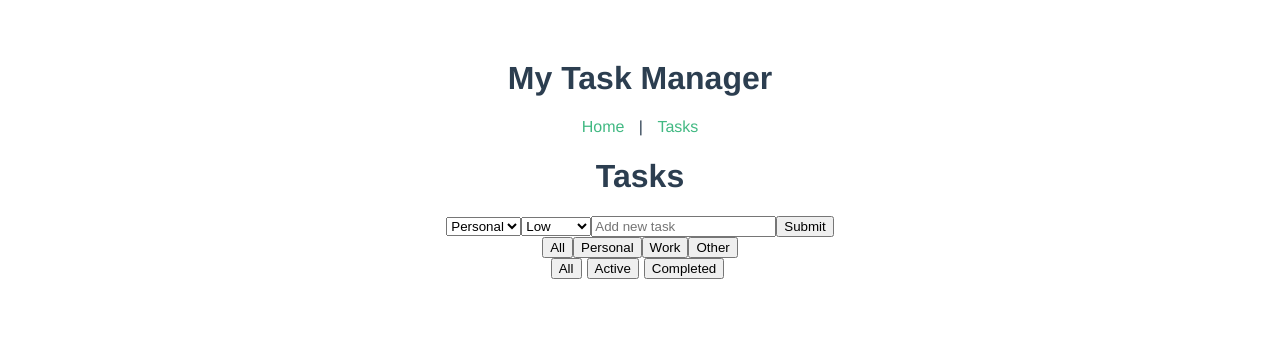
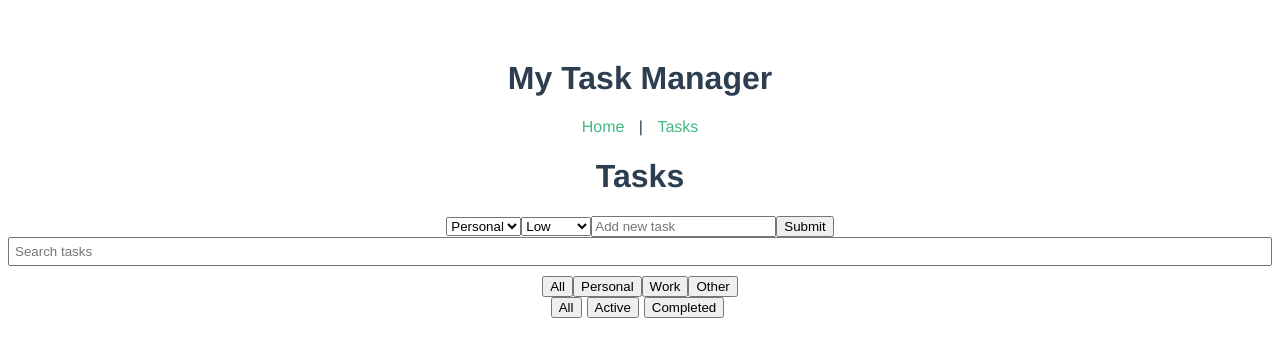
Before and after one commit to Lisofsky023/my-task-manager, a Vue app: page /tasks in a window 1280 px wide. Shown: the top 356 px of the page. Built offline with nearby package versions, Linux system fonts and the light colour scheme.

Commit message:
add search

```diff
--- a/src/components/TaskForm.vue
+++ b/src/components/TaskForm.vue
@@ -56,7 +56,8 @@ export default {
         text: taskText.value,
         id: taskId.value,
         category: taskCategory.value,
-        priority: taskPriority.value });
+        priority: taskPriority.value,
+       });
       taskText.value = '';
       taskId.value = null;
       taskCategory.value = 'Personal';
--- a/src/components/TaskList.vue
+++ b/src/components/TaskList.vue
@@ -1,6 +1,7 @@
 <template>
   <div>
     <task-form @submit-task="handleTaskSubmit" />
+    <input v-model="searchQuery" placeholder="Search tasks" type="text" class="search-input" />
     <div class="category-filters">
       <button @click="setFilterCategory('All')">All</button>
       <button @click="setFilterCategory('Personal')">Personal</button>
@@ -14,14 +15,10 @@
     </div>
     <ul class="list">
       <li class="item" v-for="task in filteredTasks" :key="task.id">
-
         <input type="checkbox" v-model="task.isCompleted" @click="() => toggleTaskCompletion(task.id)">
-
         <span :class="{ completed: task.isCompleted }">{{ task.text }}</span>
         <span class="priority" :class="task.priority">{{ task.priority }}</span>
         <span class="category">{{ task.category }}</span>
-
-
         <button class="edit-button" @click="() => setCurrentEditIndex(task.id)">Edit</button>
         <button class="delete-button" @click="() => deleteTask(task.id)">Delete</button>
         <div v-show="currentEditIndex === task.id">
@@ -46,6 +43,7 @@ export default {
     const currentEditIndex = ref(null);
     const filterStatus = ref('all');
     const filterCategory = ref('All');
+    const searchQuery = ref('');
 
     const setFilter = (status) => {
       filterStatus.value = status;
@@ -61,7 +59,8 @@ export default {
                             (filterStatus.value === 'active' && !task.isCompleted) ||
                             (filterStatus.value === 'completed' && task.isCompleted);
     const categoryCondition = filterCategory.value === 'All' || task.category === filterCategory.value;
-    return statusCondition && categoryCondition;
+    const matchesSearch = task.text.toLowerCase().includes(searchQuery.value.toLowerCase());
+    return statusCondition && categoryCondition && matchesSearch;
   });
 });
 
@@ -81,6 +80,7 @@ export default {
     return {
       filteredTasks,
       currentEditIndex,
+      searchQuery,
       setFilterCategory,
       handleTaskSubmit,
       deleteTask,
@@ -93,6 +93,14 @@ export default {
 </script>
 
 <style>
+
+.search-input {
+  margin-bottom: 10px;
+  padding: 5px;
+  width: 100%;
+  box-sizing: border-box;
+}
+
 .filters button {
   margin-right: 5px;
 }
```
